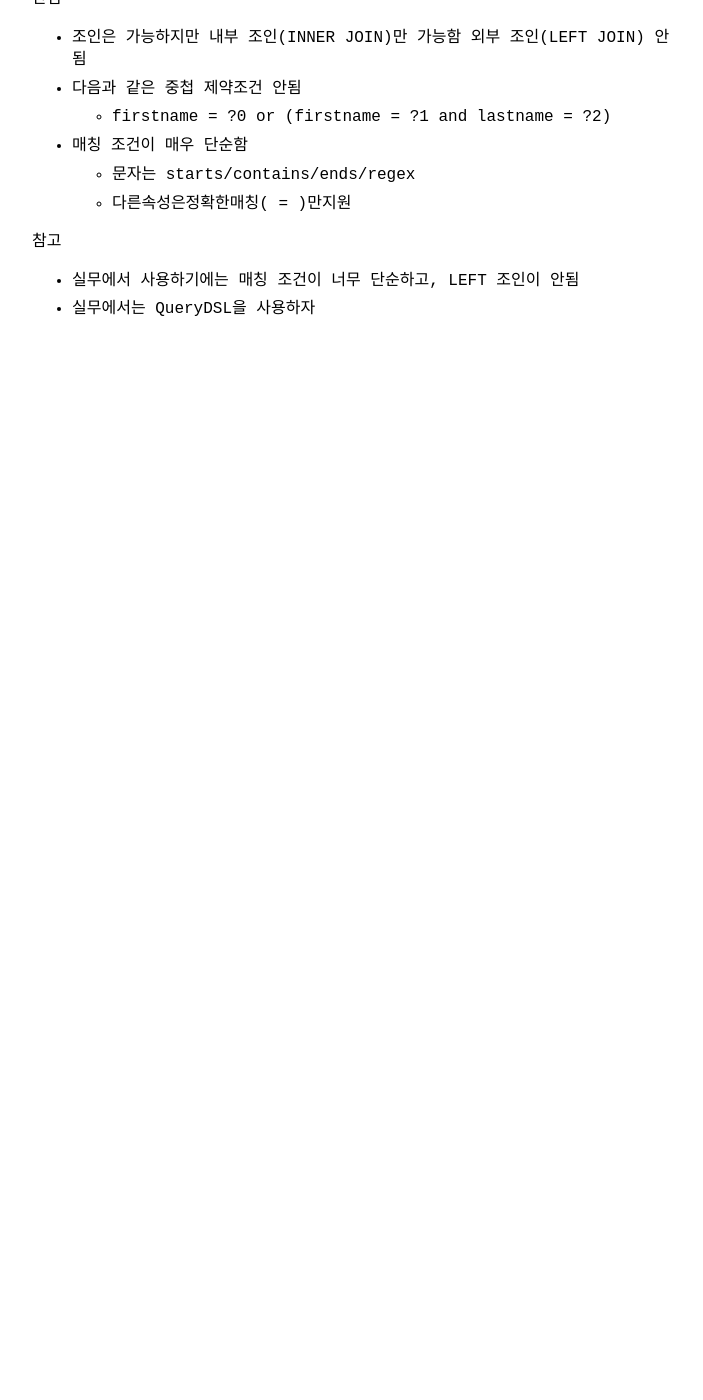
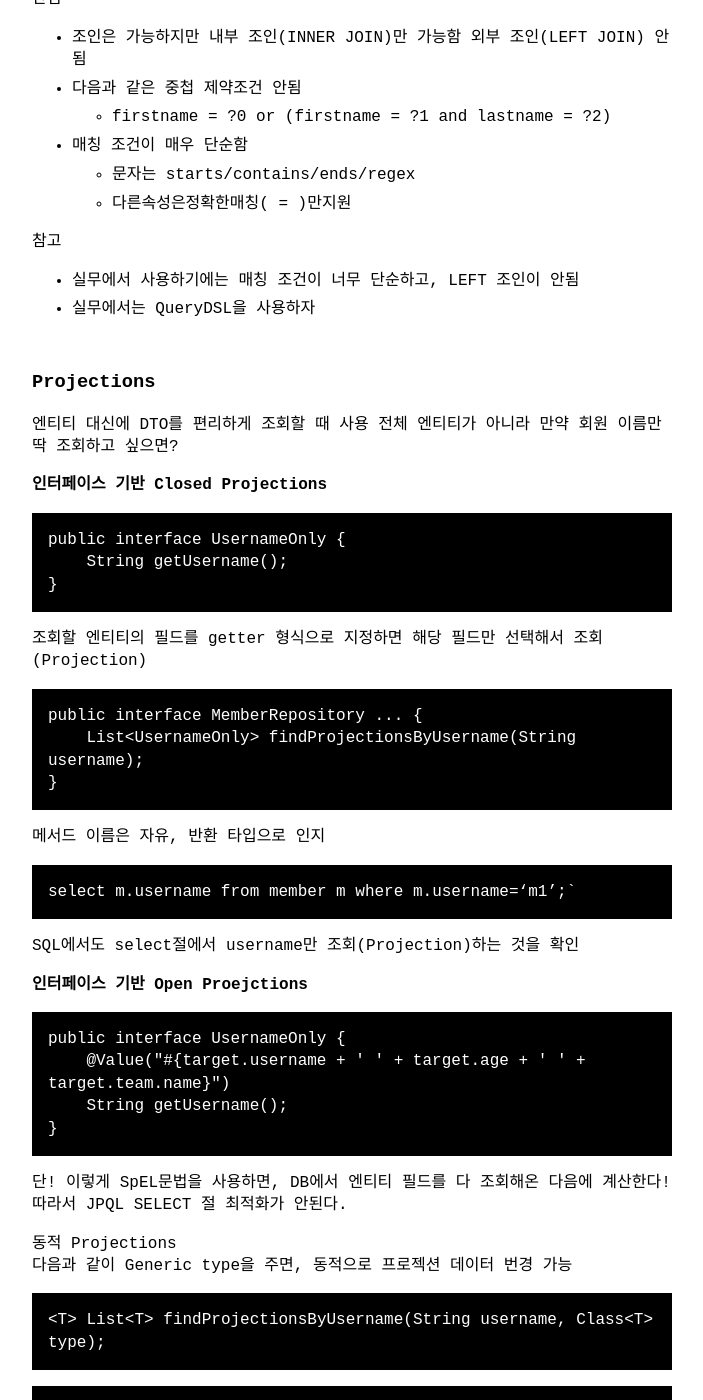
Before and after one commit to khjzzm/khjzzm.github.io, a Jekyll site: the page built from _posts/2023-01-06-spring-data-jpa.md, in a window 1280 px wide and 1400 px high, scrolled down 14043 px. Shown: the whole window, without its empty margins (288-991 px from the left). Built offline with Jekyll 4.4.1, drawn with Linux system fonts in a browser that asks for light colours; before the commit the page ends 14444 px from its top, so only the background shows below that; some of the changed text lies outside the part shown.

Commit message:
spring-data-jpa

```diff
--- a/_posts/2022-12-21-spring-data-jpa.md
+++ b/_posts/2023-01-06-spring-data-jpa.md
@@ -510,3 +510,96 @@ merge() 는 우선 DB를 호출해서 값을 확인하고, DB에 값이 없으
 참고
 - 실무에서 사용하기에는 매칭 조건이 너무 단순하고, LEFT 조인이 안됨
 - 실무에서는 QueryDSL을 사용하자
+
+
+### Projections
+엔티티 대신에 DTO를 편리하게 조회할 때 사용
+전체 엔티티가 아니라 만약 회원 이름만 딱 조회하고 싶으면?
+
+**인터페이스 기반 Closed Projections**
+~~~java
+public interface UsernameOnly {
+    String getUsername();
+}
+~~~
+조회할 엔티티의 필드를 getter 형식으로 지정하면 해당 필드만 선택해서 조회(Projection)
+
+~~~java
+public interface MemberRepository ... {
+    List<UsernameOnly> findProjectionsByUsername(String username);
+}
+~~~
+메서드 이름은 자유, 반환 타입으로 인지
+
+~~~sql
+select m.username from member m where m.username=‘m1’;`
+~~~
+SQL에서도 select절에서 username만 조회(Projection)하는 것을 확인
+
+
+**인터페이스 기반 Open Proejctions**
+~~~java
+public interface UsernameOnly {
+    @Value("#{target.username + ' ' + target.age + ' ' + target.team.name}")
+    String getUsername();
+}
+~~~
+단! 이렇게 SpEL문법을 사용하면, DB에서 엔티티 필드를 다 조회해온 다음에 계산한다! 따라서 JPQL SELECT 절 최적화가 안된다.
+
+
+동적 Projections
+다음과 같이 Generic type을 주면, 동적으로 프로젝션 데이터 번경 가능
+~~~java
+<T> List<T> findProjectionsByUsername(String username, Class<T> type);
+~~~
+~~~java
+List<UsernameOnly> result = memberRepository.findProjectionsByUsername("m1",UsernameOnly.class);
+~~~
+
+중첩 구조 처리
+~~~java
+public interface NestedClosedProjection {
+    String getUsername();
+    TeamInfo getTeam();
+    interface TeamInfo {
+        String getName();
+    }
+}
+~~~
+
+주의
+- 프로젝션 대상이 root 엔티티면, JPQL SELECT 절 최적화 가능
+- 프로젝션 대상이 ROOT가 아니면
+  - LEFT OUTER JOIN 처리
+  - 모든 필드를 SELECT해서 엔티티로 조회한 다음에 계산
+
+정리
+  - 프로젝션 대상이 root 엔티티면 유용하다.
+  - 프로젝션 대상이 root 엔티티를 넘어가면 JPQL SELECT 최적화가 안된다!
+  - 실무의 복잡한 쿼리를 해결하기에는 한계가 있다.
+  - 실무에서는 단순할 때만 사용하고, 조금만 복잡해지면 QueryDSL을 사용하자
+
+
+### 네이티브 쿼리
+가급적 네이티브 쿼리는 사용하지 않는게 좋음, 정말 어쩔 수 없을 때 사용
+최근에 나온 궁극의 방법 스프링 데이터 Projections 활용
+
+스프링 데이터 JPA 기반 네이티브 쿼리
+- 페이징 지원
+- 반환 타입
+  - Object[]
+  - Tuple
+  - DTO(스프링 데이터 인터페이스 Projections 지원)
+- 제약
+ - Sort 파라미터를 통한 정렬이 정상 동작하지 않을 수 있음(믿지 말고 직접 처리)
+ - PQL처럼 애플리케이션 로딩 시점에 문법 확인 불가
+ - 동적 쿼리 불가
+
+- JPQL은 위치 기반 파리미터를 1부터 시작하지만 네이티브 SQL은 0부터 시작
+- 네이티브 SQL을 엔티티가 아닌 DTO로 변환은 하려면
+  - DTO 대신 JPA TUPLE 조회
+  - DTO 대신 MAP 조회
+  - @SqlResultSetMapping 복잡
+  - Hibernate ResultTransformer를 사용해야함 복잡
+  - https://vladmihalcea.com/the-best-way-to-map-a-projection-query-to-a-dto-with-jpa- and-hibernate/
+  - 네이티브 SQL을 DTO로 조회할 때는 JdbcTemplate or myBatis 권장
```
